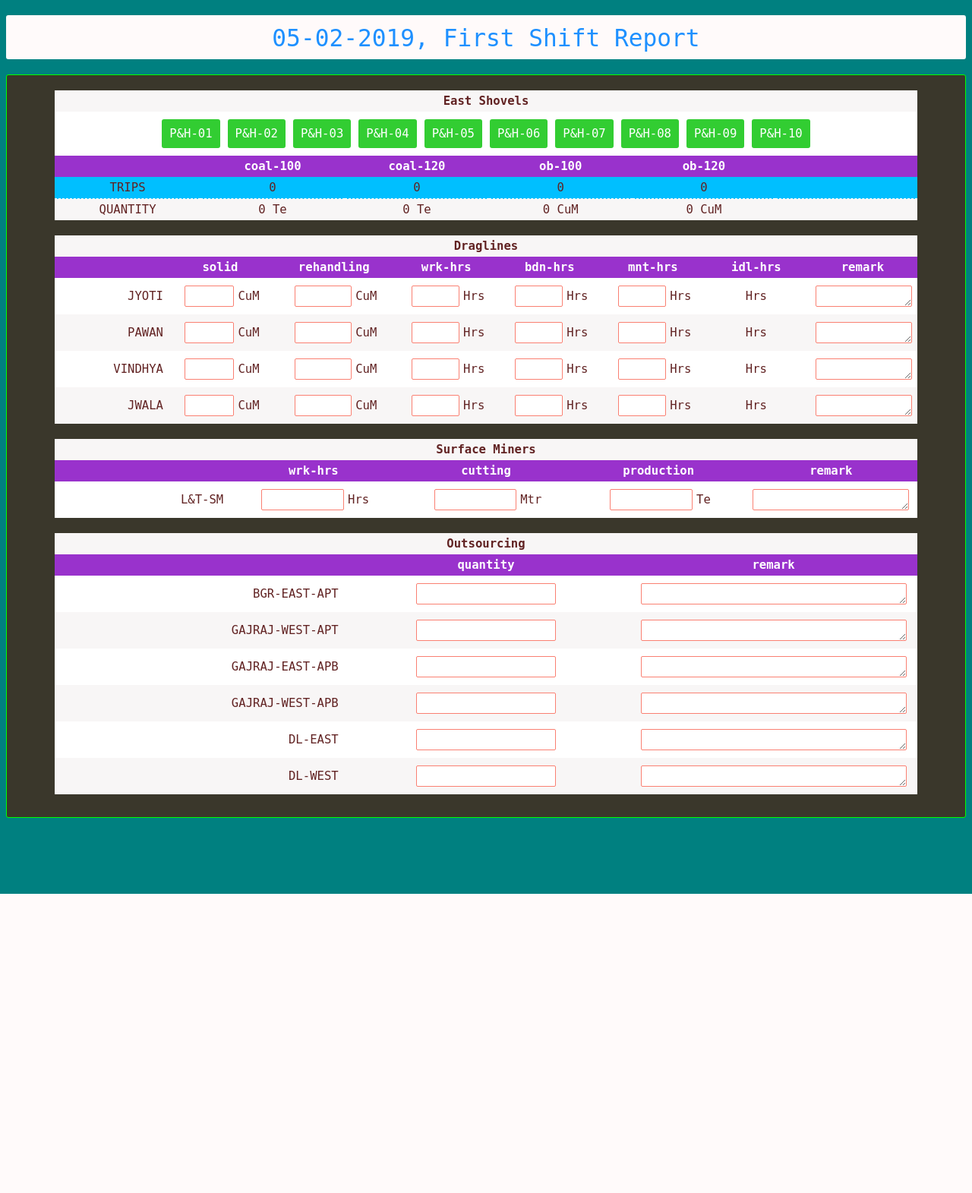
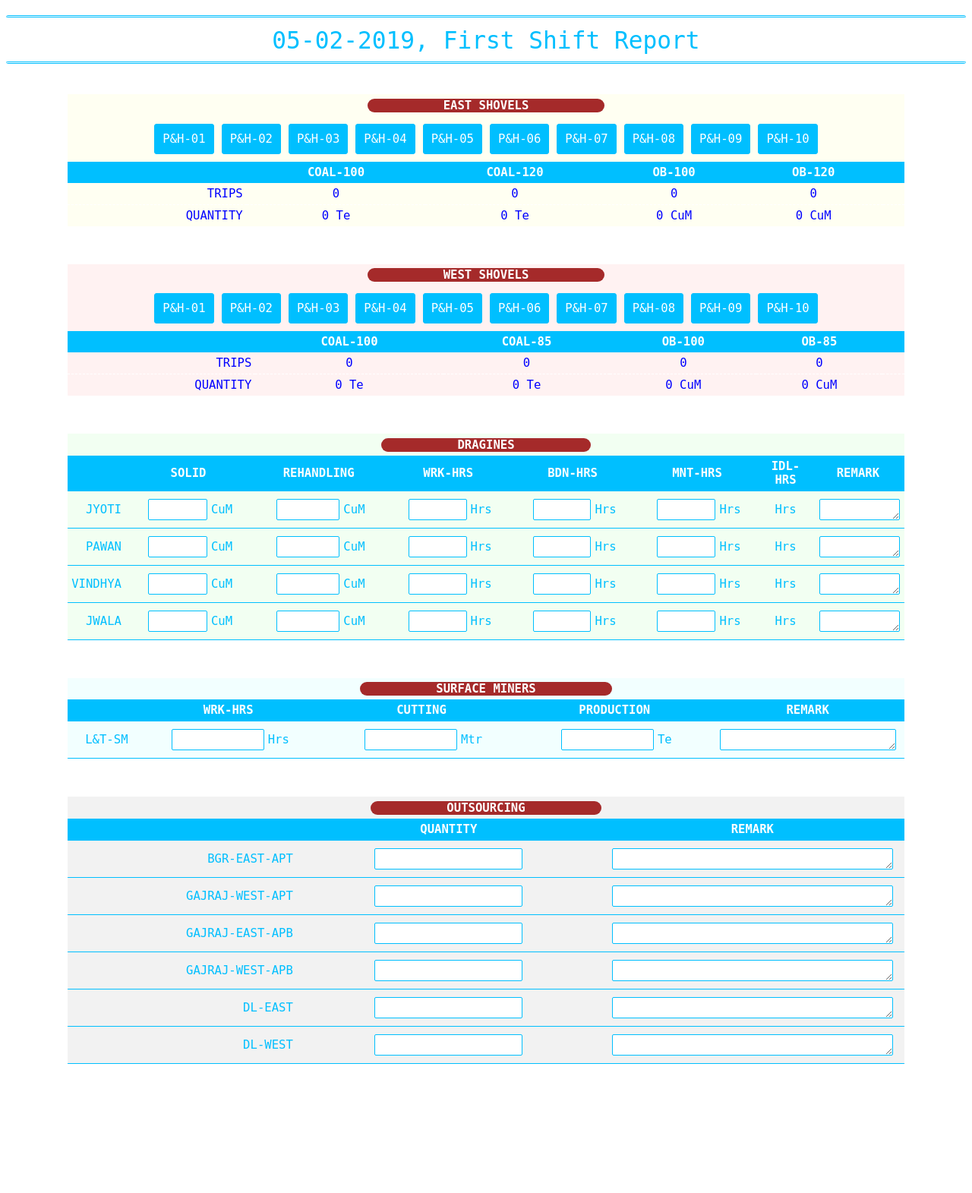
Before and after one commit to dchstats/dch-1, a PHP site: page / in a window 1280 px wide. Shown: the whole page at 76% size. Before the commit the page ends 1177 px from the top, so only its background shows below. Run offline with PHP 8.4, Linux system fonts and the light colour scheme; some libraries are stand-ins or nearby versions.

Commit message:
minimalistic coloured

```diff
--- a/index.html
+++ b/index.html
@@ -5,7 +5,7 @@
     <script src="libs/angular.js"></script>
     <script src="libs/jquery.js"></script>
     <script src="main.js"></script>
-    <link rel="stylesheet" href="libs/general_styles.css">
+    <!-- <link rel="stylesheet" href="libs/general_styles.css"> -->
     <link rel="stylesheet" href="styles.css">
     <title>shift end report</title>
 </head>
@@ -19,10 +19,11 @@
     </div>
 
     <div class="section">
-        <table class="data-table">
-            <thead>
-                <tr>
-                    <th colspan="6">East Shovels</th>
+        <table id="east-shovels" class="data-table">
+            <tr class="table-name">
+                <th colspan="6">
+                    <span> East Shovels</span>
+                </th>
             </tr>
             <tr>
                 <th colspan="6">
@@ -32,7 +33,6 @@
                 </th>
 
             </tr>
-            </thead>
             <tr class="head-row">
                 <th></th>
                 <th ng-repeat="x in datahead.eastShovels">{{x}}</th>
@@ -48,15 +48,15 @@
                 <td><button class="cancel" ng-click="x.east=false;removeShovel('east',$index);">x</button></td>
             </tr>
             <tr class="total-row">
-                <td>TRIPS</td>
+                <td class="name-col">TRIPS</td>
                 <td>{{eastShovelsTotal[0]}}</td>
                 <td>{{eastShovelsTotal[1]}}</td>
                 <td>{{eastShovelsTotal[2]}}</td>
                 <td>{{eastShovelsTotal[3]}}</td>
                 <td></td>
             </tr>
-            <tr style="border-top:1px dashed white">
-                <td>QUANTITY</td>
+            <tr class="total-row" style="border-top:1px dashed white">
+                <td class="name-col">QUANTITY</td>
                 <td>{{eastShovelsTotal[0] * eastShovelMultipliers[0]}} Te</td>
                 <td>{{eastShovelsTotal[1] * eastShovelMultipliers[1]}} Te</td>
                 <td>{{eastShovelsTotal[2] * eastShovelMultipliers[2]}} CuM</td>
@@ -64,11 +64,58 @@
                 <td></td>
             </tr>
         </table>
+        <table id="west-shovels" class="data-table">
+            <tr class="table-name">
+                <th colspan="6">
+                    <span> west Shovels</span>
+                </th>
+            </tr>
+            <tr>
+                <th colspan="6">
+                    <button ng-repeat="x in shovels" ng-click="x.west=true; addShovel('west',$index);" ng-disabled="x.west">
+                        {{x.name}}
+                    </button>
+                </th>
 
-        <table class="data-table">
-            <thead>
-                <th colspan="8">Draglines</th>
-            </thead>
+            </tr>
+            <tr class="head-row">
+                <th></th>
+                <th ng-repeat="x in datahead.westShovels">{{x}}</th>
+                <th></th>
+            </tr>
+
+            <tr ng-repeat="x in westShovels" ng-init="x.west_data=[null,null,null,null]">
+                <td class="name-col">{{x.name}}</td>
+                <td><input type="number" ng-model="x.west_data[0]"></td>
+                <td><input type="number" ng-model="x.west_data[1]"></td>
+                <td><input type="number" ng-model="x.west_data[2]"></td>
+                <td><input type="number" ng-model="x.west_data[3]"></td>
+                <td><button class="cancel" ng-click="x.west=false;removeShovel('west',$index);">x</button></td>
+            </tr>
+            <tr class="total-row">
+                <td class="name-col">TRIPS</td>
+                <td>{{westShovelsTotal[0]}}</td>
+                <td>{{westShovelsTotal[1]}}</td>
+                <td>{{westShovelsTotal[2]}}</td>
+                <td>{{westShovelsTotal[3]}}</td>
+                <td></td>
+            </tr>
+            <tr class="total-row" style="border-top:1px dashed white">
+                <td class="name-col">QUANTITY</td>
+                <td>{{westShovelsTotal[0] * westShovelMultipliers[0]}} Te</td>
+                <td>{{westShovelsTotal[1] * westShovelMultipliers[1]}} Te</td>
+                <td>{{westShovelsTotal[2] * westShovelMultipliers[2]}} CuM</td>
+                <td>{{westShovelsTotal[3] * westShovelMultipliers[3]}} CuM</td>
+                <td></td>
+            </tr>
+        </table>
+
+        <table id="draglines" class="data-table">
+        <tr class="table-name">
+            <th colspan="10">
+                <span> Dragines</span>
+            </th>
+        </tr>
             <tr class="head-row">
                 <th></th>
                 <th ng-repeat="x in datahead.draglines">{{x}}</th>
@@ -85,10 +132,12 @@
             </tr>
         </table>
 
-        <table class="data-table">
-            <thead>
-                <th colspan="8">Surface Miners</th>
-            </thead>
+        <table id="surface-miners" class="data-table">
+            <tr class="table-name">
+                <th colspan="10">
+                    <span>Surface Miners</span>
+                </th>
+            </tr>
             <tr class="head-row">
                 <th></th>
                 <th ng-repeat="x in datahead.surfaceMiners">{{x}}</th>
@@ -102,10 +151,12 @@
             </tr>
         </table>
 
-        <table class="data-table">
-            <thead>
-                <th colspan="8">Outsourcing</th>
-            </thead>
+        <table id="outsourcing" class="data-table">
+            <tr class="table-name">
+                <th colspan="10">
+                    <span>Outsourcing</span>
+                </th>
+            </tr>
             <tr class="head-row">
                 <th></th>
                 <th ng-repeat="x in datahead.outsourcing">{{x}}</th>
--- a/libs/general_styles.css
+++ b/libs/general_styles.css
@@ -7,7 +7,6 @@
 /* ///////////////////////////////////////////////////////// Generic */
 body {
     font-size:1.2em;
-    background:teal;
 }
 
 .hdn {
@@ -37,16 +36,13 @@ body {
 
 .section {
 margin-bottom: 100px;
-border:1px solid lime;
 border-radius:3px;
-background:rgb(58, 55, 43);
-padding-bottom:10px;
+padding:20px;
 }
 
 .main-header{
     margin:20px 0px;
-    color:dodgerblue;
-    background:snow;
+    color:darkorchid;
     text-align:center;
     font-size:2em;
     padding:10px;
@@ -57,7 +53,6 @@ padding-bottom:10px;
     text-align:center;
     color:white;
     font-size:1.5em;
-    background:rgb(46, 209, 46);
     padding:6px;
     border-radius:3px;
 }
@@ -67,9 +62,9 @@ input, select, textarea{
     font-size:1em;
     margin:5px;
     padding:4px;
-    border:1px solid salmon;
+    border:1px solid violet;
     background:white;
-    color:darkorchid;
+    color:blue;
     border-radius:2px;
 }
 
@@ -86,9 +81,9 @@ button {
     display: inline-block;
     margin:5px;
     padding:10px;
-    background:limegreen;
+    background:deepskyblue;
     color:white;
-    border:none;
+    border:1px solid deepskyblue;
     border-radius:3px;
     font-size:1em;
 }
@@ -96,47 +91,59 @@ button {
 button.cancel {
     width:30px;
     height:30px;
-    background:deepskyblue;
     padding:0px;
 }
 
 button:hover{
-    background:lawngreen;
-    color:black;
+    background-color:white;
+    color:darkorchid;
 }
 
 button:disabled {
-    background:lightgrey;
-    color:white;
+    background:white;
+    color:deepskyblue;
 }
 
 /* /////////////////////////////////////// Table */
 
 .data-table {
-    margin:20px auto;
-    width:90%;
+    margin:0 auto 50px;
+    width:100%;
 }
 
-td, th{
-    width:200px;
+td {
+    max-width: 200px;
     color:rgb(97, 34, 34);
     padding:5px;
     text-align:center;
 }
 
+th {
+    color:rgb(97, 34, 34);
+    text-transform: uppercase;
+    padding:5px;
+    text-align:center;
+}
+
+tr.table-name {
+    background-color:white;
+    color:blue;
+}
+
 tr:nth-child(even){
-    background-color: white;
+ border-bottom:1px dashed deepskyblue;
 }
 tr:nth-child(odd){
-    background-color: rgb(248, 246, 246);
+
 }
 tr.head-row th{
-    background-color: darkorchid;
+    background-color: deepskyblue;
     color:white;
 }
 
-tr.total-row td{
-    background-color:deepskyblue;
+tr.total-row td {
+    background-color:violet;
+    color:white;
 }
 
 td.name-col{
--- a/styles.css
+++ b/styles.css
@@ -1,4 +1,206 @@
+#east-shovels tr{
+    background-color:rgba(255, 255, 0, 0.05);
+}
 
-.shovel-pool {
+#west-shovels{
+    background-color:rgba(255, 0, 0, 0.05);
+}
+
+#draglines{
+    background-color:rgba(0, 255, 0, 0.05);
+}
+
+#surface-miners{
+background-color:rgba(0, 255, 255, 0.05);
+}
+
+#outsourcing{
+    background-color:rgba(0,0,0, 0.05);
+}
+
+*{
+    box-sizing:border-box;
+    font-family: monospace;
+    vertical-align:middle;
+    border-collapse: collapse;
+    color:deepskyblue;
+    border-style:solid;
+    border-color:deepskyblue;
+    border-width:0px;
+}
+
+
+/* ///////////////////////////////////////////////////////// Generic */
+body {
+    font-size:1.2em;
+}
+
+.hdn {
+    display:none;
+}
+
+.inl {
+    display:inline-block;
+}
+
+.bdr {
+    border:1px solid rgb(189, 136, 136);
+}
+
+.cbx {
+    display:inline-flex;
+    justify-content:center;
+    align-items:center;
+}
+
+.lft{
+    text-align:left;
+}
+
+
+/* /////////////////////////////////////// Elements */
+
+.section {
+margin-bottom: 100px;
+border-radius:3px;
+padding:20px;
+}
+
+.main-header{
+    margin:20px 0px;
+    text-align:center;
+    font-size:2em;
     padding:10px;
+    border-radius:3px;
+    border-style:double;
+    border-width:3px 0px;
 }
+
+.sub-header {
+    text-align:center;
+    font-size:1.5em;
+    padding:6px;
+    border-radius:3px;
+}
+
+input, select, textarea{
+    width:50%;
+    font-size:1em;
+    margin:5px;
+    padding:4px;
+    border-width:1px;
+    border-radius:2px;
+    color:blue;
+    text-align:center;
+}
+
+textarea {
+    width:95%;
+}
+
+select:disabled, input:disabled{
+
+
+}
+
+button {
+    background-color:deepskyblue;
+    color:white;
+    display: inline-block;
+    margin:5px;
+    padding:10px;
+    border-radius:3px;
+    font-size:1em;
+    border-width:1px;
+    cursor: pointer;
+}
+
+button.cancel {
+    width:30px;
+    height:30px;
+    padding:0px;
+}
+
+button:hover{
+background-color:white;
+border-style:solid;
+background:lime;
+border-color:lime;
+}
+
+button:disabled {
+    background-color:white;
+    color:deepskyblue;
+}
+
+/* /////////////////////////////////////// Table */
+
+.data-table {
+    margin:0 auto 50px;
+    width:90%;
+}
+
+td {
+    max-width: 200px;
+    padding:5px;
+    text-align:center;
+    border-width:1px 0px;
+}
+
+th {
+    text-transform: uppercase;
+    padding:5px;
+    text-align:center;
+}
+
+tr.table-name span {
+    background-color:brown;
+    border-radius:20px;
+    padding:0px 100px;
+    color:white;
+}
+
+tr:nth-child(even){
+
+}
+tr:nth-child(odd){
+
+}
+tr.head-row th{
+    background-color:deepskyblue;
+    color:white;
+}
+
+tr.total-row td {
+    border-width:0px;
+    color:blue;
+}
+
+td.name-col{
+    text-align:right;
+}
+
+
+
+
+
+
+/* ///////////////////////////////////////////////////////// Sizing */
+.fwd {
+    width:100%;
+}
+.hwd{
+    width:50%;
+}
+.qwd{
+    width:24%;
+}
+.twd{
+    width:33%;
+}
+.fht {
+    height:100%;
+}
+.hht{
+    height:50%;
+}
```
Lines whose indentation alone changed are shown as unchanged.
